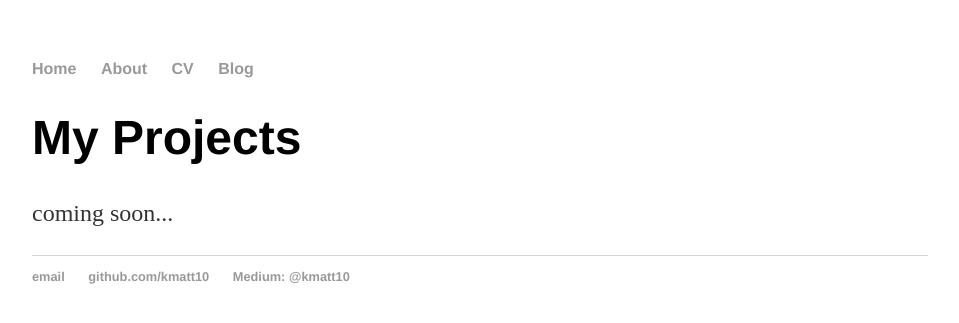
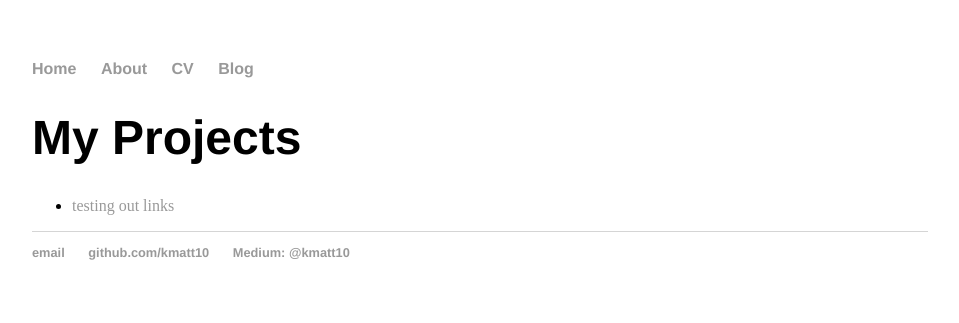
Before and after one commit to kmatt10/kmatt10.github.io, a Jekyll site: the page built from cv/index.html, in a window 1280 px wide. Shown: the top 323 px of the page, without its empty margins (160-1119 px from the left). Built offline with Jekyll 4.4.1, drawn with Linux system fonts in a browser that asks for light colours.

Commit message:
Update index.html

```diff
--- a/cv/index.html
+++ b/cv/index.html
@@ -5,5 +5,7 @@ title: CV
 
 <div class="blurb">
   <h1>My Projects</h1>
-  <p>coming soon...</p>
+  <ul>
+    <li><a href="premade/index.html">testing out links</a></li>
+  </ul>
 </div>
```
